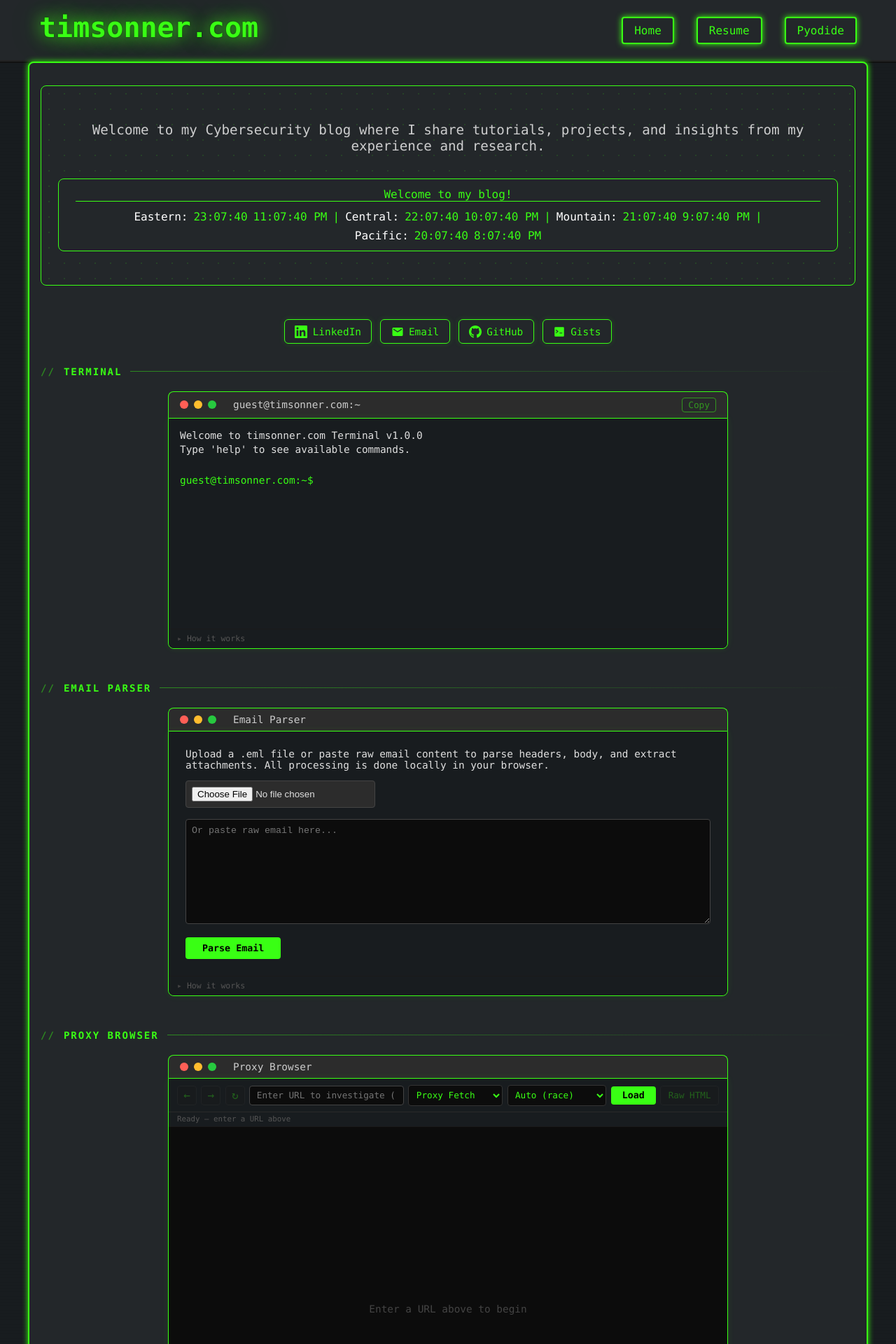
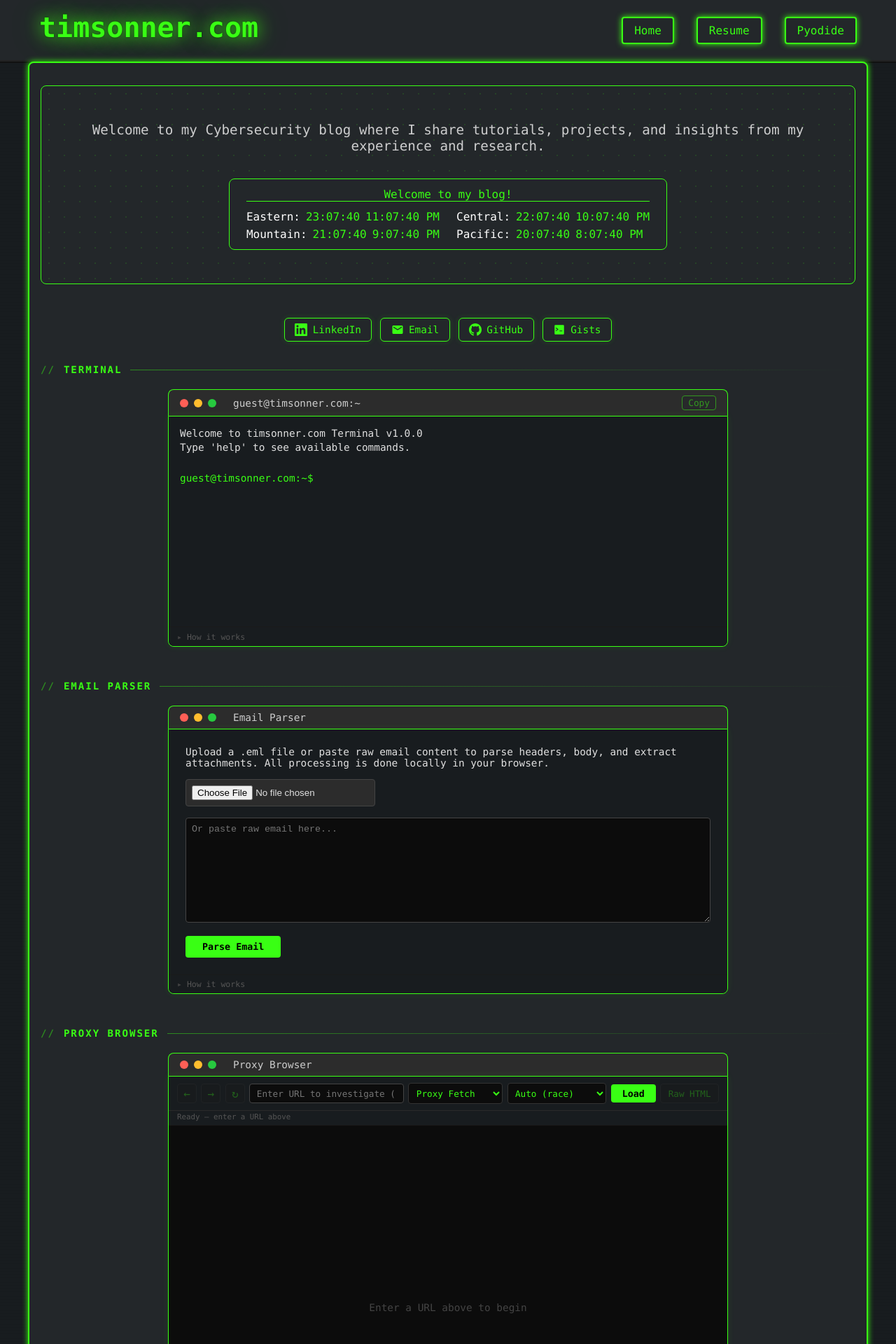
Before and after one commit to timsonner/timsonner.github.io, a Jekyll site: the page built from index.html, in a window 1280 px wide. Shown: the top 1920 px of the page at 70% size. Built offline with Jekyll 4.4.1, drawn with Linux system fonts in a browser that asks for light colours.

Commit message:
Lay out US timezone clocks in a two-column grid
Keep Eastern/Central/Mountain/Pacific from wrapping awkwardly
so Pacific no longer sits alone on a second row.

Co-authored-by: Tim Sonner <timsonner@users.noreply.github.com>

```diff
--- a/assets/main.scss
+++ b/assets/main.scss
@@ -446,11 +446,11 @@ a:hover {
 }
 
 .timezone-clocks {
-  display: flex;
-  flex-wrap: wrap;
+  display: grid;
+  grid-template-columns: repeat(2, max-content);
   justify-content: center;
-  align-items: center;
-  gap: 0.5rem;
+  column-gap: 1.5rem;
+  row-gap: 0.35rem;
   width: 100%;
   padding-top: 0.75rem;
   border-top: 1px solid $color-primary;
@@ -483,8 +483,9 @@ a:hover {
   }
 
   .timezone-clocks {
-    flex-direction: column;
-    gap: 0.25rem;
+    grid-template-columns: 1fr;
+    justify-items: center;
+    row-gap: 0.25rem;
   }
 
   .info-separator {
--- a/index.html
+++ b/index.html
@@ -15,19 +15,16 @@ title: Home
           <span class="timezone-time" data-tz="America/New_York" data-format="24">--:--:--</span>
           <span class="timezone-time" data-tz="America/New_York" data-format="12">--:--:-- --</span>
         </span>
-        <span class="info-separator">|</span>
         <span class="timezone-item">
           <span class="timezone-label">Central:</span>
           <span class="timezone-time" data-tz="America/Chicago" data-format="24">--:--:--</span>
           <span class="timezone-time" data-tz="America/Chicago" data-format="12">--:--:-- --</span>
         </span>
-        <span class="info-separator">|</span>
         <span class="timezone-item">
           <span class="timezone-label">Mountain:</span>
           <span class="timezone-time" data-tz="America/Denver" data-format="24">--:--:--</span>
           <span class="timezone-time" data-tz="America/Denver" data-format="12">--:--:-- --</span>
         </span>
-        <span class="info-separator">|</span>
         <span class="timezone-item">
           <span class="timezone-label">Pacific:</span>
           <span class="timezone-time" data-tz="America/Los_Angeles" data-format="24">--:--:--</span>
```
